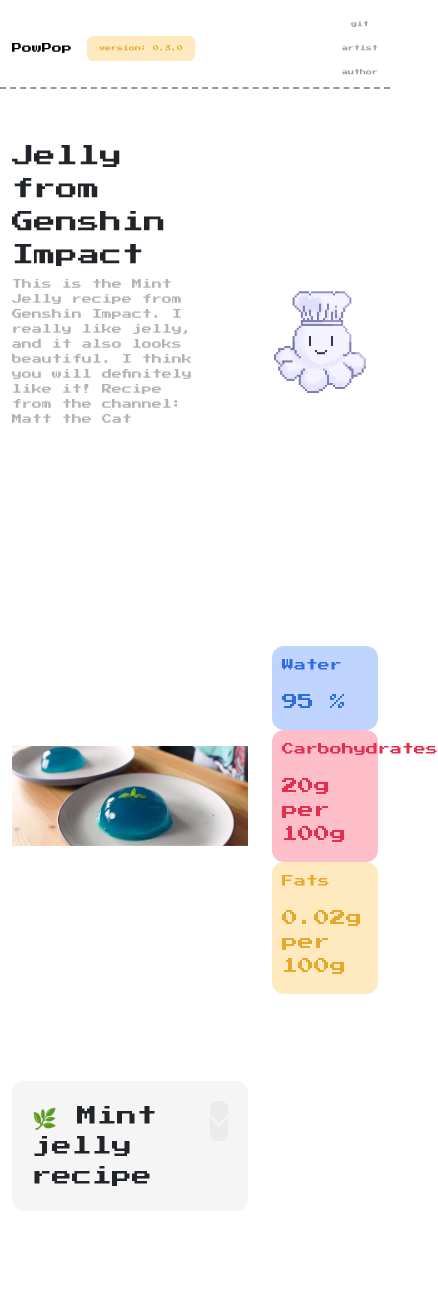
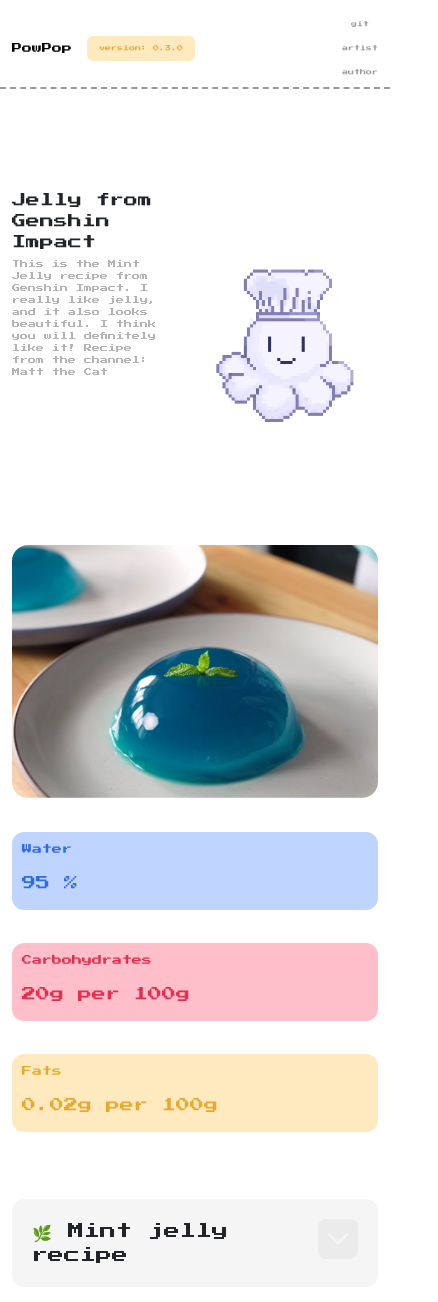
Before and after one commit to Mars-Lucifer/PowPop, a React (Create React App) app: page /dishes/1 in a window 390 px wide. Shown: the top 1302 px of the page, 438 px wide, since content can reach past the window. Built offline with nearby package versions, Linux system fonts and the light colour scheme.

Commit message:
adapt full

```diff
--- a/src/base/block_2.js
+++ b/src/base/block_2.js
@@ -3,7 +3,7 @@ import React from 'react';
 class Block2 extends React.Component {
     render() {
         return (
-            <div className='col-7 box__block_1__left'>
+            <div className='col-6 col-lg-7 col-md-8 box__block_1__left'>
                 <div>
                     <p className='text__block_1__big'>{this.props.title}</p>
                     <p className='text__block_1__small text__block_1__margin'>{this.props.desc}</p>
--- a/src/base/css/component.css
+++ b/src/base/css/component.css
@@ -66,7 +66,7 @@ body .moki_1 {margin-top: 16vh;}
     width: 100%;
     margin-bottom: 16vh;
     background-position: center;
-    background-size: 100%;
+    background-size: cover;
     background-repeat: no-repeat;
 }
 
@@ -110,6 +110,41 @@ body .moki_1 {margin-top: 16vh;}
 .box_rec_info .free {height: 40px; width: 40px;}
 
 
+@media (max-width: 992px) {
+    body .text__block_1__big {font-size: 22px;}
+    body .text__block_1__small {font-size: 10px; width: 90%;}
+    body .text__block_1__link {font-size: 10px;}
+
+    /* Dishes */
+    .img_1 {height: 30vh; margin-bottom: 4vh;}
+    .box__dish_1 {margin-bottom: 4vh;}
+    .rec_big {width: 80%;}
+}
+
+@media (max-width: 768px) {
+    /* Main */
+    body .moki_1 {margin: 0px; margin-top: 4vh;}
+    body .box__block_1__left {margin-top: 6vh;}
+    .text__block_1__big {font-size: 18px;}
+    .text__block_1__small {font-size: 10px;}
+    .text__block_1__link {font-size: 10px;}
+
+    /* Header */
+    .logo {font-size: 14px;}
+    .version {font-size: 6px;}
+    .text_header_link {font-size: 6px;}
+
+    /* Block2 */
+    .text__block_1__margin {margin-bottom: 4vh;}
+    body .box__block_1__left {margin-bottom: 0px;}
+    body .box__block_1__left {margin-top: 10vh;}
+
+    /* Dishes */
+    .img_1 {height: 30vh; margin-bottom: 4vh;}
+    .box__dish_1 {margin-bottom: 8vh;}
+    .rec_big {width: 80%;}
+}
+
 @media (max-width: 576px) {
     /* Header */
     .box__header_link {gap: 15px; flex-direction: column;}
@@ -124,25 +159,13 @@ body .moki_1 {margin-top: 16vh;}
     body .text__block_1__big {font-size: 14px; margin-bottom: 5px;}
     body .text__block_1__small {font-size: 8px; width: 90%;}
     body .text__block_1__link {font-size: 8px; padding: 8px 12px;}
+    body .box__block_1__left {margin-top: 12vh;}
 
+    /* Dishes */
+    .img_1 {height: 30vh; margin-bottom: 4vh;}
+    .box__dish_1 {margin-bottom: 8vh;}
+    .el__dish p {font-size: 10px;}
+    .el__dish .text__el {font-size: 14px;}
+    .rec_big {font-size: 16px; width: 80%;}
+    .rec_small p {font-size: 10px;}
 }
-
-@media (max-width: 768px) {
-    /* Main */
-    body .moki_1 {margin: 0px; margin-top: 4vh;}
-    body .box__block_1__left {margin-top: 6vh;}
-    .text__block_1__big {font-size: 18px;}
-    .text__block_1__small {font-size: 10px;}
-    .text__block_1__link {font-size: 10px;}
-
-    /* Header */
-    .logo {font-size: 14px;}
-    .version {font-size: 6px;}
-    .text_header_link {font-size: 6px;}
-}
-
-@media (max-width: 992px) {
-    body .text__block_1__big {font-size: 22px;}
-    body .text__block_1__small {font-size: 10px; width: 90%;}
-    body .text__block_1__link {font-size: 10px;}
-}
--- a/src/base/dishes.js
+++ b/src/base/dishes.js
@@ -30,14 +30,13 @@ const Dishes = () => {
         <div className='row'>
             <Header/>
             <Block2 title={dish.title} desc={dish.big_desc}/>
-            <div className='col'></div>
-            <div className='col-4 moki_1 moki_2'></div>
+            <div className='col-md-4 col-6 moki_1 moki_2'></div>
 
-            <div className='col-8'>
+            <div className='col-lg-8'>
                 <div className='img_1' id="img"></div>
             </div>
 
-            <div className='col-4 box__dish_1'>
+            <div className='col-lg-4 col-sm-8 box__dish_1'>
                 <div className='el__dish'>
                     <p>Water</p>
                     <p className='text__el'>{dish.water}</p>
@@ -54,7 +53,7 @@ const Dishes = () => {
                 </div>
             </div>
 
-            <div className='col-8'>
+            <div className='col-lg-8'>
                 <div className='rec_info off' id="dish_info">
                     <div className='box_rec_info'>
                         <p className='rec_big'>{dish.cooking_header}</p>
--- a/src/base/recipes.js
+++ b/src/base/recipes.js
@@ -26,9 +26,8 @@ class Recipes extends React.Component {
                 <div className='row'>
                     <Header />
                     <Block2 title="List of recipes" desc="This is the main page of my site, there are a lot, or maybe not a lot, of various dishes. You can search for something to your liking."/>
-                    <div className='col'></div>
-                    <div className='col-4 moki_1'></div>
-                    {this.rec.map((el) => (<div className='col-6' key={el.id}>
+                    <div className='col-6 col-lg-5 col-md-4 moki_1'></div>
+                    {this.rec.map((el) => (<div className='col-md-6' key={el.id}>
                         <div className="element">
                             <div>
                                 <p className='text__el_big'>{el.title}</p>
```
